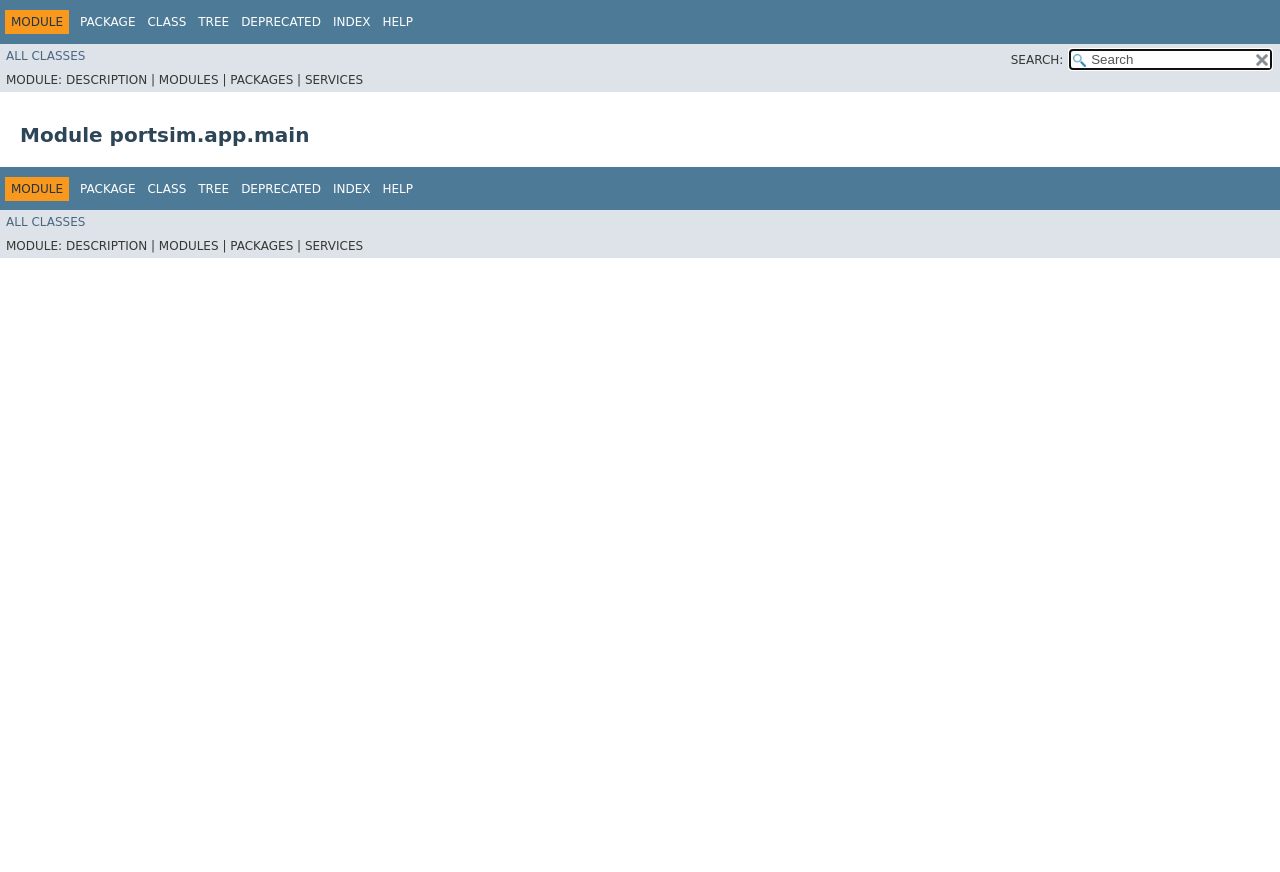
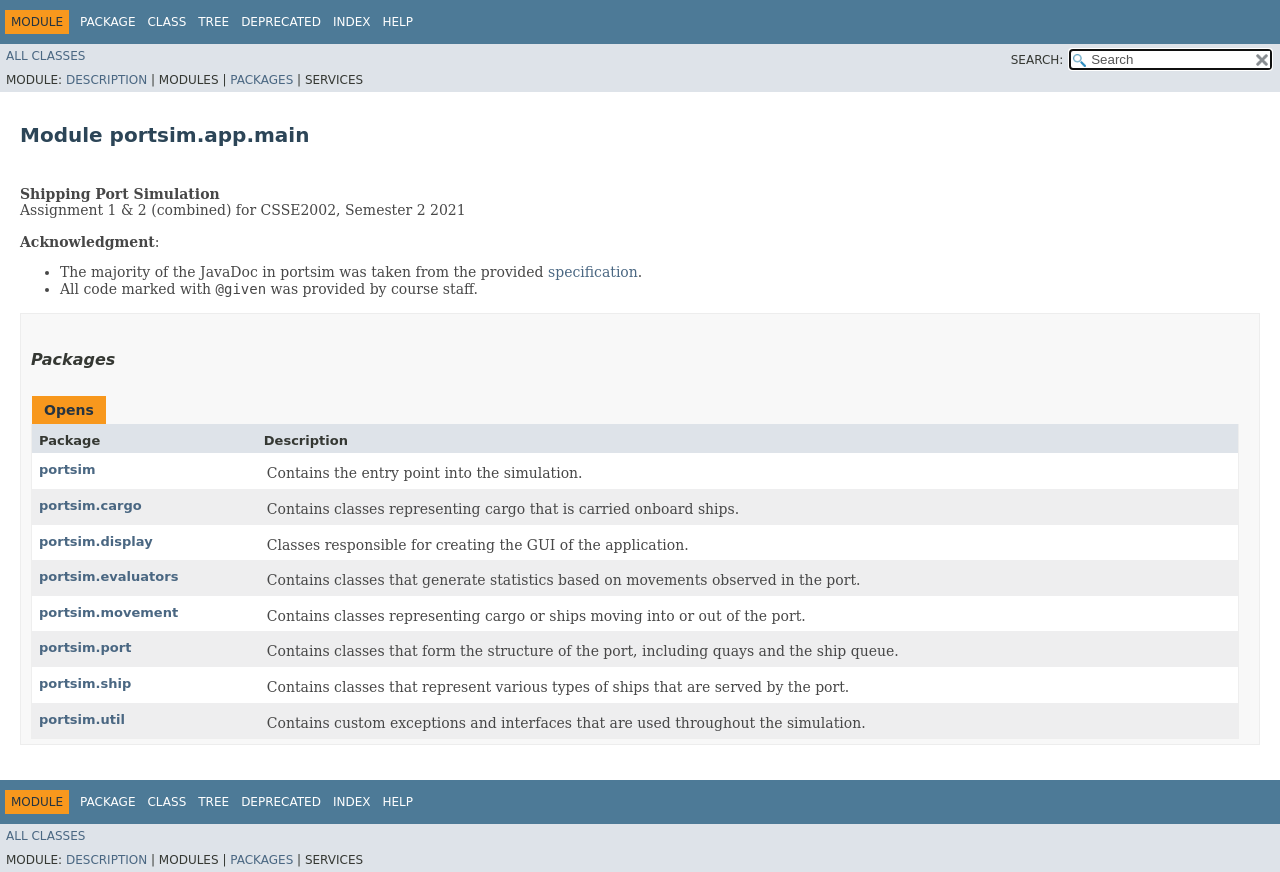
Before and after one commit to JedWillick/CSSE2002-ShippingPortSimulation, a plain HTML site: page portsim.app.main/module-summary.html in a window 1280 px wide. Before the commit the page ends 800 px from the top, so only its background shows below. Drawn offline with Linux system fonts and the light colour scheme; no server answers; a script that the page names is missing; a web font is replaced by a local one.

Commit message:
Deploying to gh-pages from @ JedWillick/CSSE2002-ShippingPortSimulation@597adcc5335cb14b95bf802540b2fcbda9f6f4fb 🚀

```diff
--- a/portsim.app.main/module-summary.html
+++ b/portsim.app.main/module-summary.html
@@ -81,9 +81,9 @@ loadScripts(document, 'script');</script>
 <div>
 <ul class="subNavList">
 <li>Module:&nbsp;</li>
-<li>Description&nbsp;|&nbsp;</li>
+<li><a href="#module.description">Description</a>&nbsp;|&nbsp;</li>
 <li>Modules&nbsp;|&nbsp;</li>
-<li>Packages&nbsp;|&nbsp;</li>
+<li><a href="#packages.summary">Packages</a>&nbsp;|&nbsp;</li>
 <li>Services</li>
 </ul>
 </div>
@@ -102,6 +102,98 @@ $('.navPadding').css('padding-top', $('.fixedNav').css("height"));
 <main role="main">
 <div class="header">
 <h1 title="Module" class="title">Module&nbsp;portsim.app.main</h1>
+</div>
+<div class="contentContainer">
+<section role="region">
+<!-- ============ MODULE DESCRIPTION =========== -->
+<a id="module.description">
+<!--   -->
+</a>
+<div class="block"><b>Shipping Port Simulation</b>
+ <br>
+ Assignment 1 &amp; 2 (combined) for CSSE2002, Semester 2 2021
+ <br><br>
+ <b>Acknowledgment</b>:
+ <ul>
+     <li>
+         The majority of the JavaDoc in portsim was taken from the provided
+         <a href="https://csse2002.uqcloud.net/assignment/2/index.html">specification</a>.
+     </li>
+     <li>
+         All code marked with <code>@given</code> was provided by course staff.
+     </li>
+ </ul></div>
+</section>
+<ul class="blockList">
+<li class="blockList">
+<ul class="blockList">
+<li class="blockList">
+<!-- ============ PACKAGES SUMMARY =========== -->
+<a id="packages.summary">
+<!--   -->
+</a>
+<h3>Packages</h3>
+<table class="packagesSummary">
+<caption><span>Opens</span><span class="tabEnd">&nbsp;</span></caption>
+<tr>
+<th class="colFirst" scope="col">Package</th>
+<th class="colLast" scope="col">Description</th>
+</tr>
+<tbody>
+<tr class="altColor" id="i0">
+<th class="colFirst" scope="row"><a href="portsim/package-summary.html">portsim</a></th>
+<td class="colLast">
+<div class="block">Contains the entry point into the simulation.</div>
+</td>
+</tr>
+<tr class="rowColor" id="i1">
+<th class="colFirst" scope="row"><a href="portsim/cargo/package-summary.html">portsim.cargo</a></th>
+<td class="colLast">
+<div class="block">Contains classes representing cargo that is carried onboard ships.</div>
+</td>
+</tr>
+<tr class="altColor" id="i2">
+<th class="colFirst" scope="row"><a href="portsim/display/package-summary.html">portsim.display</a></th>
+<td class="colLast">
+<div class="block">Classes responsible for creating the GUI of the application.</div>
+</td>
+</tr>
+<tr class="rowColor" id="i3">
+<th class="colFirst" scope="row"><a href="portsim/evaluators/package-summary.html">portsim.evaluators</a></th>
+<td class="colLast">
+<div class="block">Contains classes that generate statistics based on movements observed in the port.</div>
+</td>
+</tr>
+<tr class="altColor" id="i4">
+<th class="colFirst" scope="row"><a href="portsim/movement/package-summary.html">portsim.movement</a></th>
+<td class="colLast">
+<div class="block">Contains classes representing cargo or ships moving into or out of the port.</div>
+</td>
+</tr>
+<tr class="rowColor" id="i5">
+<th class="colFirst" scope="row"><a href="portsim/port/package-summary.html">portsim.port</a></th>
+<td class="colLast">
+<div class="block">Contains classes that form the structure of the port, including quays and the ship queue.</div>
+</td>
+</tr>
+<tr class="altColor" id="i6">
+<th class="colFirst" scope="row"><a href="portsim/ship/package-summary.html">portsim.ship</a></th>
+<td class="colLast">
+<div class="block">Contains classes that represent various types of ships that are served by the port.</div>
+</td>
+</tr>
+<tr class="rowColor" id="i7">
+<th class="colFirst" scope="row"><a href="portsim/util/package-summary.html">portsim.util</a></th>
+<td class="colLast">
+<div class="block">Contains custom exceptions and interfaces that are used throughout the simulation.</div>
+</td>
+</tr>
+</tbody>
+</table>
+</li>
+</ul>
+</li>
+</ul>
 </div>
 </main>
 <footer role="contentinfo">
@@ -146,9 +238,9 @@ $('.navPadding').css('padding-top', $('.fixedNav').css("height"));
 <div>
 <ul class="subNavList">
 <li>Module:&nbsp;</li>
-<li>Description&nbsp;|&nbsp;</li>
+<li><a href="#module.description">Description</a>&nbsp;|&nbsp;</li>
 <li>Modules&nbsp;|&nbsp;</li>
-<li>Packages&nbsp;|&nbsp;</li>
+<li><a href="#packages.summary">Packages</a>&nbsp;|&nbsp;</li>
 <li>Services</li>
 </ul>
 </div>
```
Also changed, not shown: allpackages-index.html (+1 -9 lines), index-all.html (+4 -2 lines), index.html (+1 -1 lines), portsim.app.main/portsim/package-summary.html (+1 -14 lines), 4 other files.
